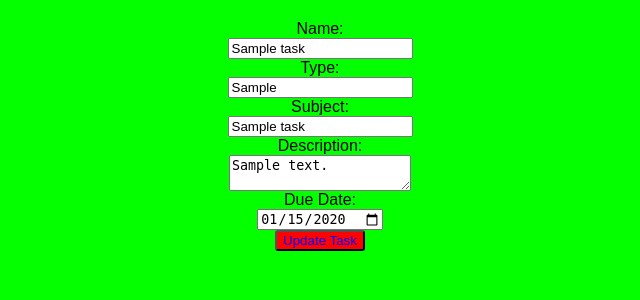
After one commit to LarryNoData/Studura, a Flask app: page /task/edit/1 in a window 1280 px wide. The commit adds this page. Shown: the top 300 px of the page, without its empty margins (320-960 px from the left). Run offline with Flask 3, Linux system fonts and the light colour scheme; a user stored in the database is signed in; tables that the repository leaves empty hold one stand-in row (values such as "Sample post"); some libraries are stand-ins or nearby versions.

Commit message:
added edit unction on tasks

```diff
--- a/app.py
+++ b/app.py
@@ -115,6 +115,29 @@ def create_task():
 
     origin = request.args.get('origin')
     return render_template('create.html',show_return_home=(origin == 'home'))
+
+@app.route('/task/edit/<int:task_id>', methods=['GET', 'POST'])
+@login_required
+def edit_task(task_id):
+    task = Task.query.get_or_404(task_id)
+    if task.owner != current_user:
+        flash("You can't edit someone else's task!", "danger")
+        return redirect(url_for('home'))
+
+    if request.method == 'POST':
+        task.name = request.form['name']
+        task.type = request.form['type']
+        task.subject = request.form['subject']
+        task.describe = request.form['describe']
+        date_input = request.form['due_date']
+        task.due_date = datetime.strptime(date_input, '%Y-%m-%d') if date_input else None
+
+        db.session.commit()
+        flash("Task updated successfully!", "success")
+        return redirect(url_for('tasks'))
+
+    return render_template('edit_task.html', task=task)
+
 
 @app.route('/home/tasks/delete/<int:task_id>', methods=['POST'])
 @login_required
--- /dev/null
+++ b/templates/edit_task.html
@@ -0,0 +1,22 @@
+<head>
+  <link rel="stylesheet" type="text/css" href="{{ url_for('static', filename='style.css') }}">
+</head>
+
+<form method="POST" action="{{ url_for('edit_task', task_id=task.id) }}">
+    <label>Name:</label><br>
+    <input type="text" name="name" value="{{ task.name }}"><br>
+
+    <label>Type:</label><br>
+    <input type="text" name="type" value="{{ task.type }}"><br>
+
+    <label>Subject:</label><br>
+    <input type="text" name="subject" value="{{ task.subject }}"><br>
+
+    <label>Description:</label><br>
+    <textarea name="describe">{{ task.describe }}</textarea><br>
+
+    <label>Due Date:</label><br>
+    <input type="date" name="due_date" value="{{ task.due_date.strftime('%Y-%m-%d') if task.due_date }}"><br>
+
+    <button type="submit">Update Task</button>
+</form>
--- a/templates/tasks.html
+++ b/templates/tasks.html
@@ -40,6 +40,11 @@
             <form action="/home/tasks/delete/{{ task.id }}" method="POST">
               <button type="submit">Delete</button>
             </form>
+
+            <a href="{{ url_for('edit_task', task_id=task.id) }}">
+                <button type="button">Edit</button>
+            </a>
+
           </div>
         </li>
         <hr>
```
Also changed, not shown: instance/planner.db.
